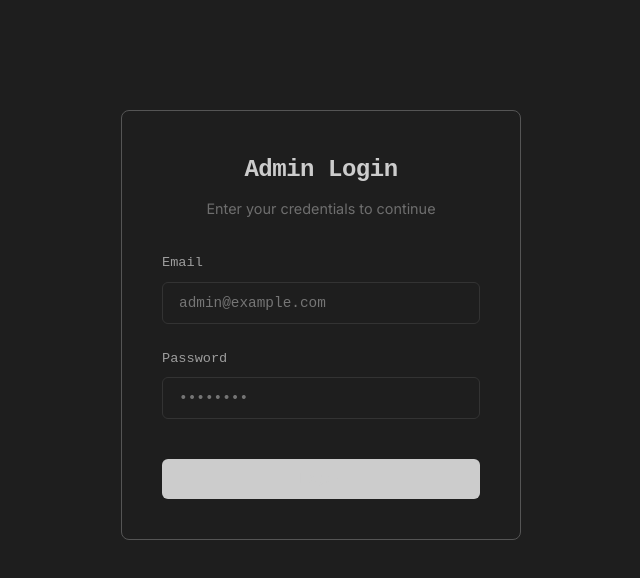
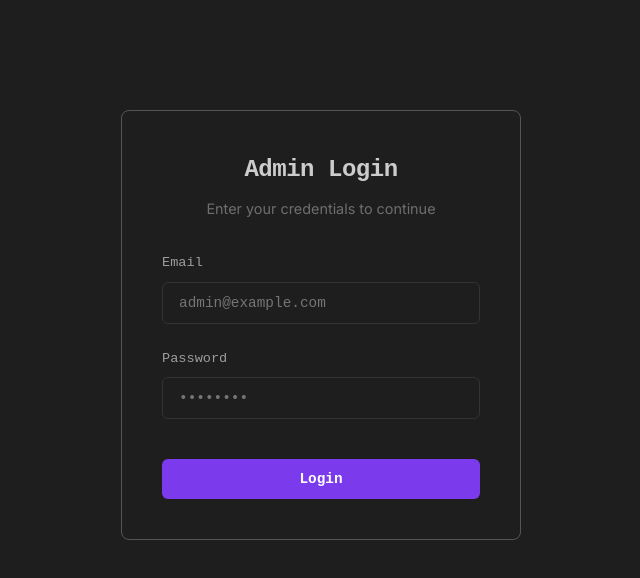
Before and after one commit to HighRadiation/web-site-portfolio, a Next.js app: page /login in a window 1280 px wide. Shown: the top 578 px of the page, without its empty margins (319-959 px from the left). Built offline with nearby package versions, Linux system fonts and the light colour scheme.

Commit message:
style: fix invisible text on login button
Updated login button CSS to use the new --accent-purple variable instead of the deprecated --bg-base variable, which was making the text invisible.

```diff
--- a/src/app/globals.css
+++ b/src/app/globals.css
@@ -707,8 +707,8 @@ h1, h2, h3, h4, .font-serif {
 
 .login-button {
   width: 100%;
-  background-color: var(--text-primary);
-  color: var(--bg-base);
+  background-color: var(--accent-purple);
+  color: #ffffff;
   border: none;
   padding: 0.75rem;
   border-radius: 6px;
@@ -716,12 +716,12 @@ h1, h2, h3, h4, .font-serif {
   font-weight: 600;
   font-size: 0.9rem;
   cursor: pointer;
-  transition: opacity 0.2s ease;
+  transition: background-color 0.2s ease;
   margin-top: 1rem;
 }
 
 .login-button:hover {
-  opacity: 0.9;
+  background-color: var(--accent-purple-hover);
 }
 
 .error-message {
```
